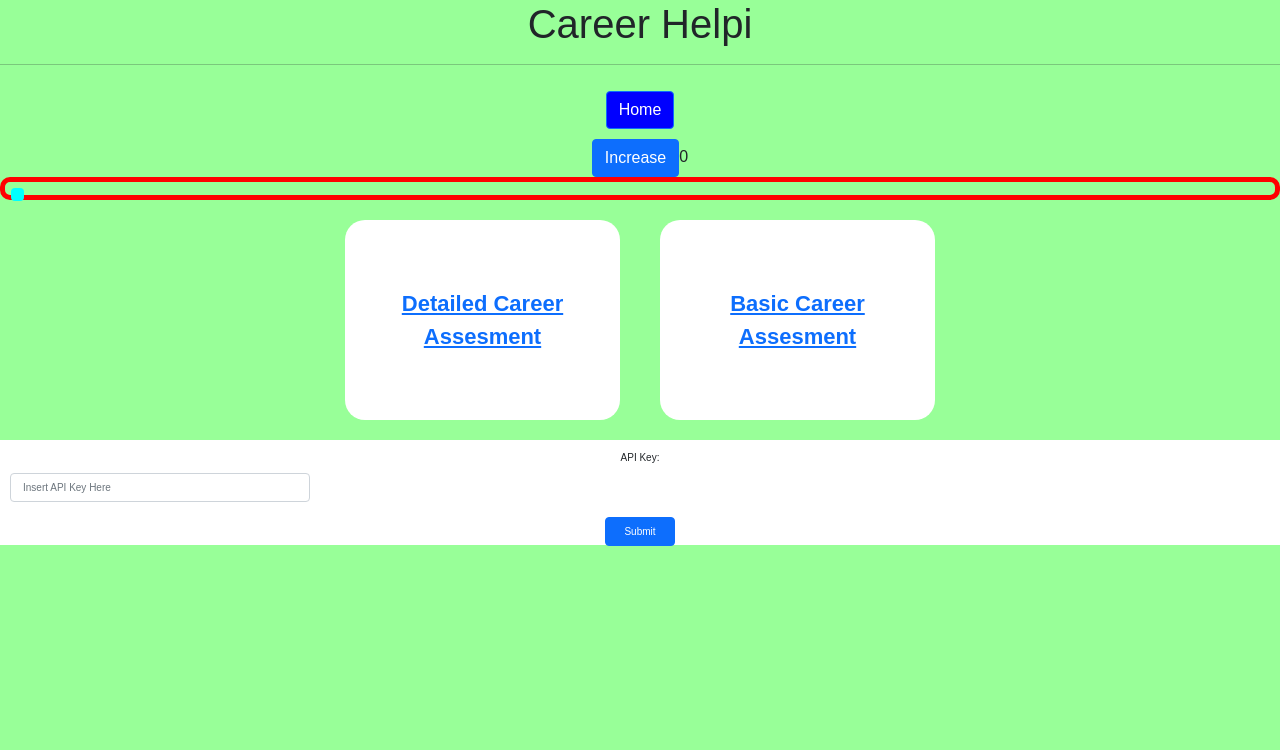
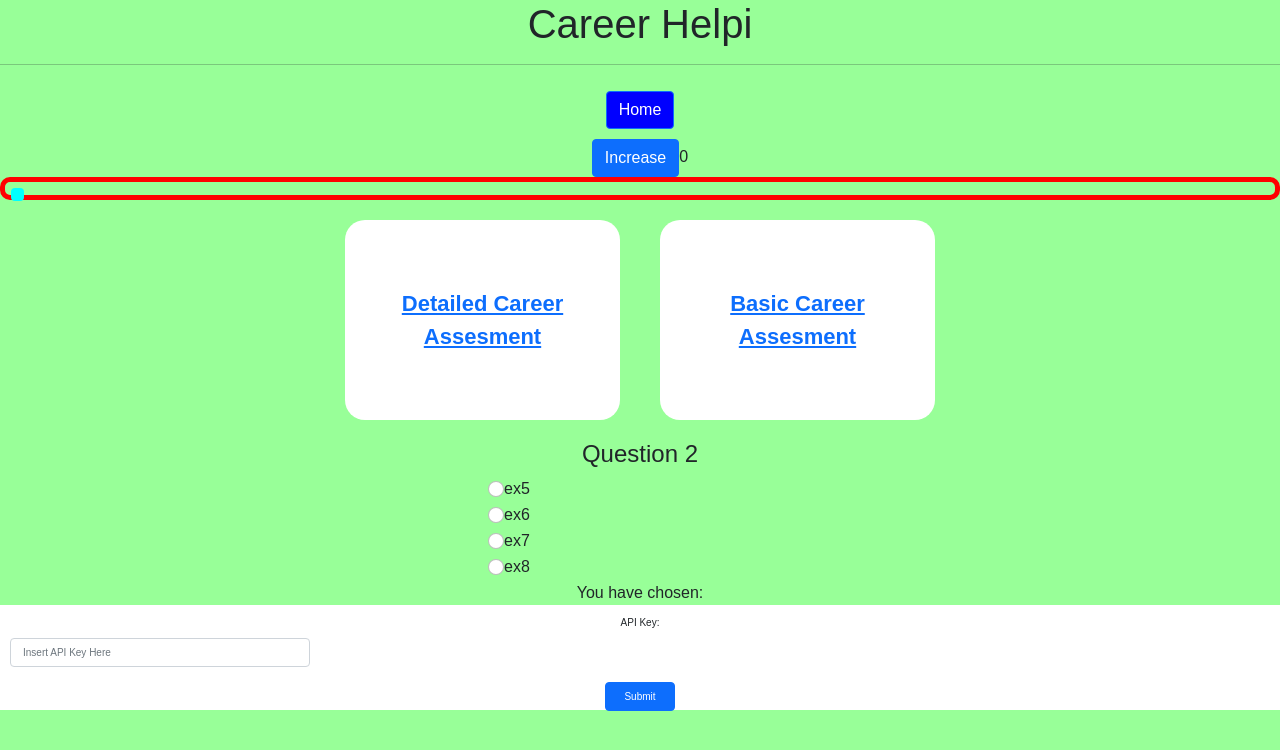
Before and after one commit to ColinB777/FinalProject, a React (Create React App) app: page /SimpleQuestions/secondQuestion in a window 1280 px wide. Shown: the top 750 px of the page. Built offline with nearby package versions, Linux system fonts and the light colour scheme.

Commit message:
Further progress on different question pages

```diff
--- a/src/App.tsx
+++ b/src/App.tsx
@@ -5,7 +5,7 @@ import { Button, Form} from 'react-bootstrap';
 import { BrowserRouter as Router, Route, Link, Routes } from 'react-router-dom';
 import {Detailedquiz} from "./Detailed"
 import {SimpleInterface} from "./simpleInterface"
-import { Test } from './SimpleQuestions/test';
+import { SecondQuestion } from './SimpleQuestions/secondQuestion';
 
 
 //local storage and API Key: key should be entered in by the user and will be stored in local storage (NOT session storage)
@@ -75,7 +75,7 @@ export function App() {
       <Routes>
         <Route path="/detailed_quiz" element={<Detailedquiz />} />
         <Route path="/basic_quiz" element={<SimpleInterface/>} />
-        <Route path ="/SimpleQuestions/test" element = {<Test/>} />
+        <Route path ="/SimpleQuestions/secondQuestion" element = {<SecondQuestion/>} />
       </Routes>
     </Router>
 
--- /dev/null
+++ b/src/SimpleQuestions/secondQuestion.tsx
@@ -0,0 +1,28 @@
+import React, { useState } from 'react';
+import { Link } from 'react-router-dom';
+import { Button, Form } from 'react-bootstrap';
+export function SecondQuestion(): React.JSX.Element {
+    const [secondAnswer, setSecondAnswer] = useState<string>("");
+    const secondAnswers = ["ex5", "ex6", "ex7", "ex8"];
+    return (
+        <div id = "secondQues">
+            <h4>Question 2</h4>
+                {secondAnswers.map((Answer: string, i) => (
+                    <Form.Check
+                        inline
+                        key={`second-${i}`}
+                        type="radio"
+                        name="secondAnswer"
+                        label={Answer}
+                        onChange={(e) => {
+                            setSecondAnswer(e.target.value);
+                        }}
+                        checked={secondAnswer === Answer}
+                        value={Answer}
+                        style={{ display: "flex", paddingLeft:"40%"}}
+                    />
+                ))}
+                <div>You have chosen: {secondAnswer}</div>
+                </div>
+            );
+}
--- a/src/SimpleQuestions/test.tsx
+++ /dev/null
@@ -1,5 +0,0 @@
-export function Test() {
-    return (
-        <p> testing </p>
-    )
-}
--- a/src/simpleInterface.tsx
+++ b/src/simpleInterface.tsx
@@ -45,22 +45,7 @@ export function SimpleInterface(): React.JSX.Element {
             </div>
 
             <div style={{ marginTop: "20px" }}>
-                <h4>Question 2</h4>
-                {secondAnswers.map((Answer: string, i) => (
-                    <Form.Check
-                        inline
-                        key={`second-${i}`}
-                        type="radio"
-                        name="secondAnswer"
-                        label={Answer}
-                        onChange={(e) => {
-                            setSecondAnswer(e.target.value);
-                        }}
-                        checked={secondAnswer === Answer}
-                        value={Answer}
-                        style={{ display: "flex", paddingLeft:"40%"}}
-                    />
-                ))}
+
                 <div>You have chosen: {secondAnswer}</div>
             </div>
             <div style={{ marginTop: "20px" }}>
@@ -159,7 +144,7 @@ export function SimpleInterface(): React.JSX.Element {
                 <div>You have chosen: {seventhAnswer}</div>
             </div>
             <footer> <Button  style={{background:'white',margin:10}} >
-      <Link to="/SimpleQuestions/test">test</Link>
+      <Link to="/SimpleQuestions/SecondQuestion">Next Question</Link>
       </Button></footer>
         </div>
 
```
